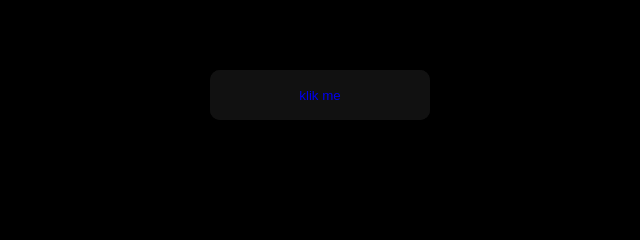
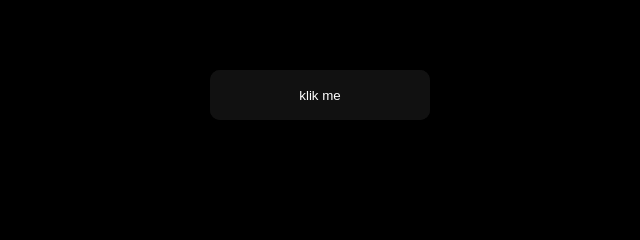
Before and after one commit to miko-saputra/F01, a plain HTML site: page index.html in a window 1280 px wide. Shown: the part 881-1121 px from the top of the page, 320-960 px from the left. Drawn offline with Linux system fonts and the light colour scheme.

Commit message:
Update index.html

```diff
--- a/index.html
+++ b/index.html
@@ -32,7 +32,7 @@
   </p>
   </div>
   <div class="container5">
-    <button class="glow-on-hover" type="button"><a href="https://vt.tiktok.com/ZSRcYHRkC/">klik me</a></button>
+    <button class="glow-on-hover" type="button">klik me</button>
   </div>
 
 
```
